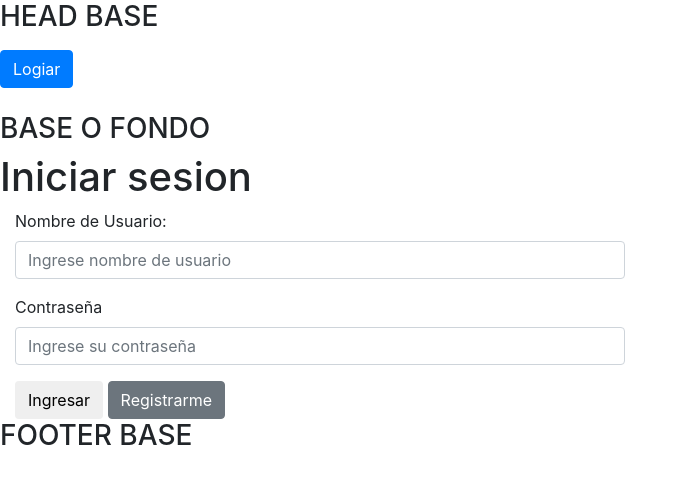
After one commit to francokohn/Juego-aniversario, a Django app: page /login/ in a window 1280 px wide. The commit adds this page. Shown: the top 484 px of the page, without its empty margins (0-688 px from the left). Run offline with Django 3.2, Linux system fonts and the light colour scheme; some libraries are stand-ins or nearby versions.

Commit message:
Login y logout

```diff
--- a/src/Proyecto_G8/settings/base.py
+++ b/src/Proyecto_G8/settings/base.py
@@ -1,4 +1,5 @@
 from pathlib import Path
+from django.urls import reverse_lazy
 
 # Build paths inside the project like this: BASE_DIR / 'subdir'.
 BASE_DIR = Path(__file__).resolve().parent.parent
@@ -16,6 +17,9 @@ DEBUG = True
 ALLOWED_HOSTS = []
 
 AUTH_USER_MODEL = 'usuarios.Usuario'
+
+LOGIN_URL = reverse_lazy('login')
+LOGIN_REDIRECT_URL = reverse_lazy('inicio')
 
 # Application definition
 
--- a/src/Proyecto_G8/urls.py
+++ b/src/Proyecto_G8/urls.py
@@ -1,9 +1,12 @@
 from django.contrib import admin
+from django.contrib.auth import views as auth_views
 from django.urls import path,include
 from .views import inicio
 
 urlpatterns = [
     path('admin/', admin.site.urls),
-    path('', inicio),
+    path('', inicio, name='inicio'),
+    path('login/', auth_views.LoginView.as_view(template_name="login.html"), name="login"),
+    path('logout/', auth_views.logout_then_login, name="logout"),
     path('Usuarios/', include('apps.ProyectoFinal.urls'))
 ]
--- a/src/Proyecto_G8/views.py
+++ b/src/Proyecto_G8/views.py
@@ -2,11 +2,7 @@ from django.shortcuts import render
 
 def inicio(request):
 	template_name = "inicio.html"
-
-
-
 	ctx = {
-
 	}
 
 	return render(request,template_name,ctx)
--- a/src/templates/base/base.html
+++ b/src/templates/base/base.html
@@ -6,6 +6,12 @@
 	<h3>HEAD BASE</h3>
 </head>
 <body>
+	{% if not user.is_authenticated  %}
+		<p><a href="{% url 'login' %}" class = "btn btn-primary my-2"	>Logiar</a></p>
+	{% else %}
+		<p><a href="{% url 'logout' %}" class = "btn btn-primary my-2"	>Deslogear</a></p>
+	{% endif %}
+
 		<h3>BASE O FONDO</h3>
 		{% block contenido %}
 
--- /dev/null
+++ b/src/templates/login.html
@@ -0,0 +1,34 @@
+{% extends "base/base.html" %}
+
+{% block contenido %}
+    <h1>
+      Iniciar sesion
+    </h1>
+
+    <link href="//maxcdn.bootstrapcdn.com/bootstrap/4.0.0/css/bootstrap.min.css" rel="stylesheet" id="bootstrap-css">
+	<script src="//maxcdn.bootstrapcdn.com/bootstrap/4.0.0/js/bootstrap.min.js"></script>
+	<script src="//code.jquery.com/jquery-1.11.1.min.js"></script>
+	<!------ Include the above in your HEAD tag ---------->
+
+    <div class="main">
+        <div class="col-md-6 col-sm-12">
+           	<div class="login-form">
+               	<form method="POST"> {% csrf_token %}
+                 	<div class="form-group">
+                     	<label>Nombre de Usuario:</label>
+                     	<input type="text" class="form-control" id="username" name="username" placeholder="Ingrese nombre de usuario">
+                  	</div>
+
+		            <div class="form-group">
+		                <label>Contraseña</label>
+		                <input type="password" class="form-control" id="password" name="password" placeholder="Ingrese su contraseña">
+		            </div>
+
+                 	 	<button type="submit" class="btn btn-black">Ingresar</button>
+                  		<button type="submit" class="btn btn-secondary">Registrarme</button>
+               	</form>
+            </div>
+        </div>
+    </div>
+
+{% endblock contenido %}
```
